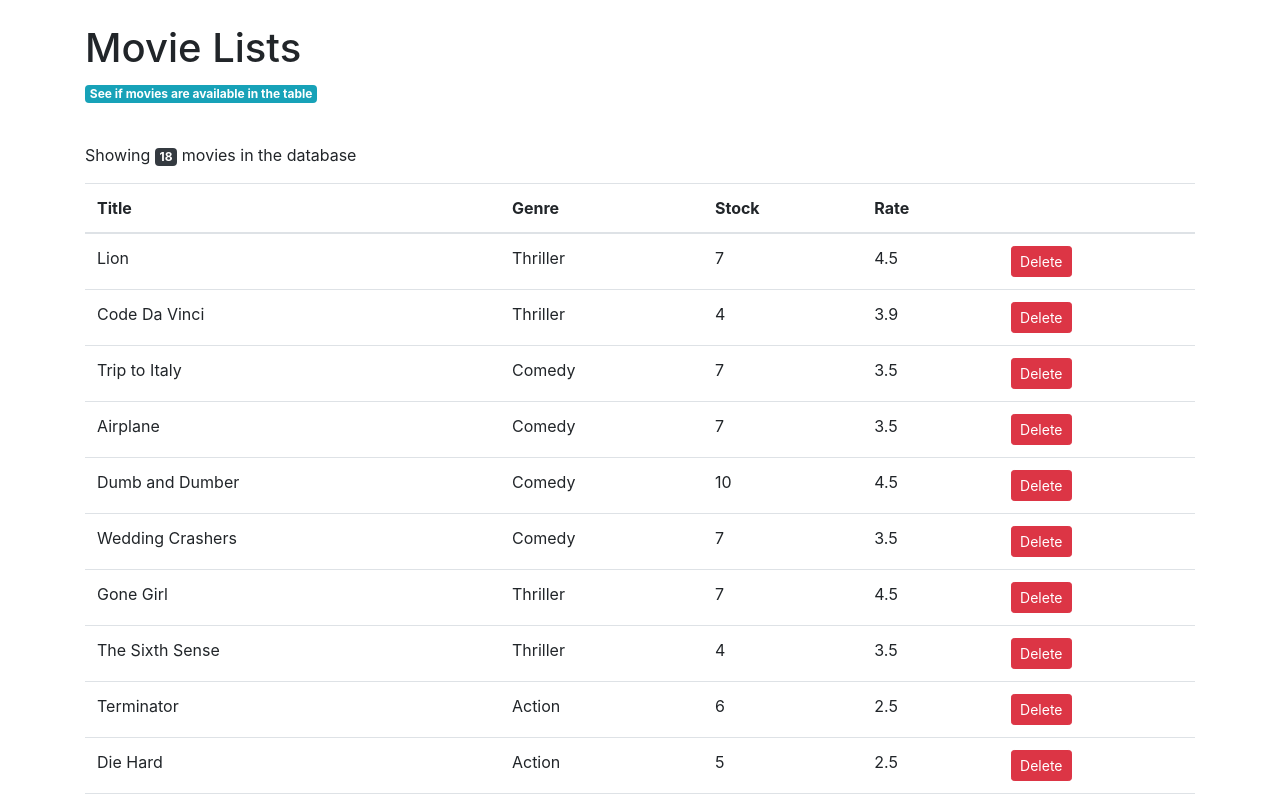
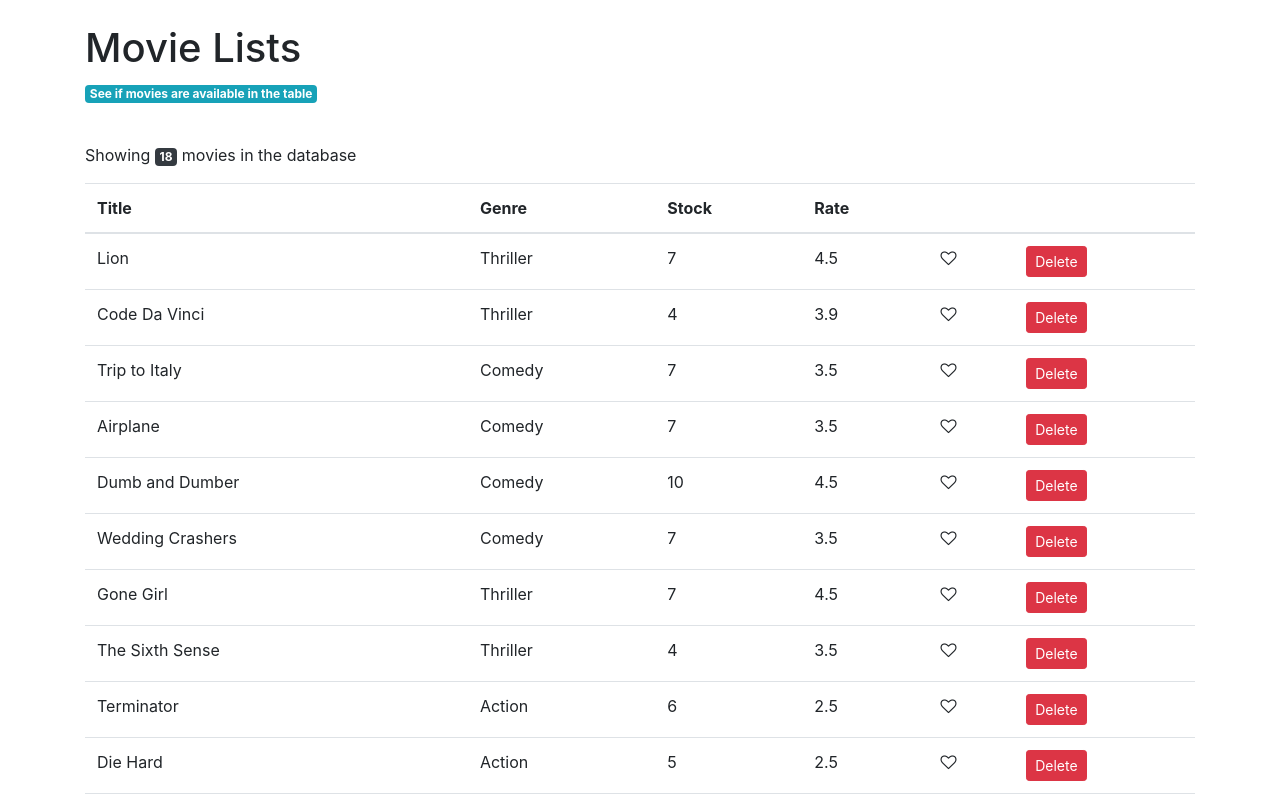
Before and after one commit to Techtees/movie-list, a React (Create React App) app: page / in a window 1280 px wide. Shown: the top 800 px of the page. Built offline with nearby package versions, Linux system fonts and the light colour scheme.

Commit message:
created the event to handle the like toggle

```diff
--- a/src/components/movies.jsx
+++ b/src/components/movies.jsx
@@ -1,5 +1,6 @@
 import React, { Component} from 'react'
 import { getMovies } from  "../services/fakeMovieService"
+import Like from './common/like'
 
 
 
@@ -11,6 +12,27 @@
     handleDelete = (movie)=> {
         const movies = this.state.movies.filter((m) => m._id !== movie._id)
         this.setState({movies: movies})
+    }
+    handleLike = (movie) => {
+        const movies =  [ ...this.state.movies]
+        const index = movies.indexOf(movie);
+        movies[index] = {... movies[index]};
+        movies[index].liked = !movies[index].liked;
+        this.setState({movies})
+
+        // if (movies[index].liked=== true){
+        //     console.log("wow liked",movie.title)
+        // }
+        // else{
+        //     console.log("none")
+        // }
+    }
+    iconHeart = () => {
+        const icon = document.querySelector('.icon-white')
+        icon.addEventListener('click',()=>{
+            // icon.style.fill='#000'
+            console.log("ll")
+        })
     }
 
     render(){
@@ -28,7 +50,8 @@
                                 <th scope="col">Genre</th>
                                 <th scope="col">Stock</th>
                                 <th scope="col">Rate</th>
-                                <th></th>
+                                <th />
+                                <th />
                             </tr>
                         </thead>
                         <tbody>
@@ -40,6 +63,9 @@
                                         <td>{movie.genre.name}</td>
                                         <td>{movie.numberInStock}</td>
                                         <td>{movie.dailyRentalRate}</td>
+                                        <td>
+                                            <Like liked={movie.liked} onClick={()=> this.handleLike(movie)} />
+                                        </td>
                                         <td><button onClick={() => this.handleDelete(movie)} className='btn btn-danger btn-sm'>Delete</button></td>
                                     </tr>
                                 )
```
